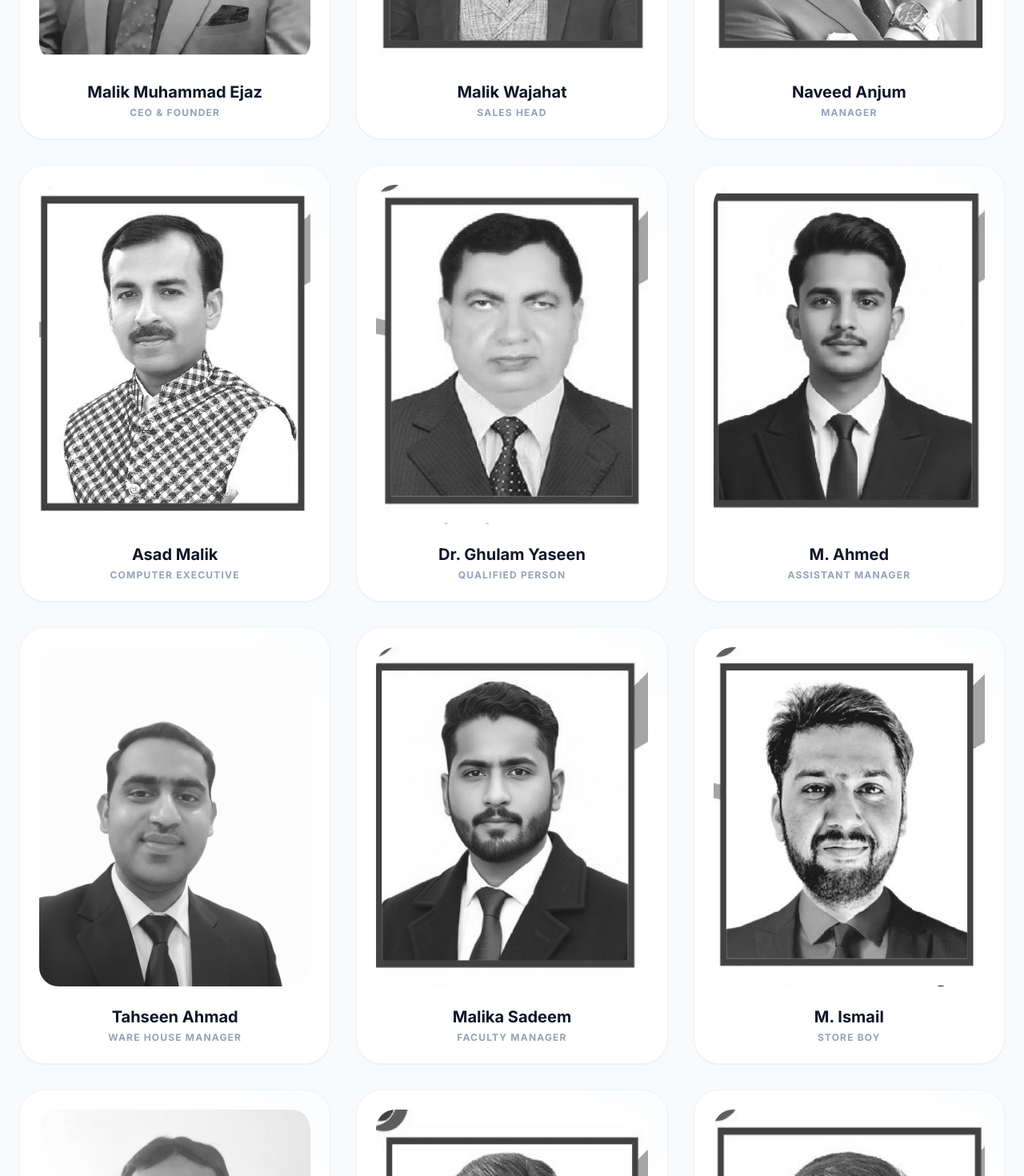
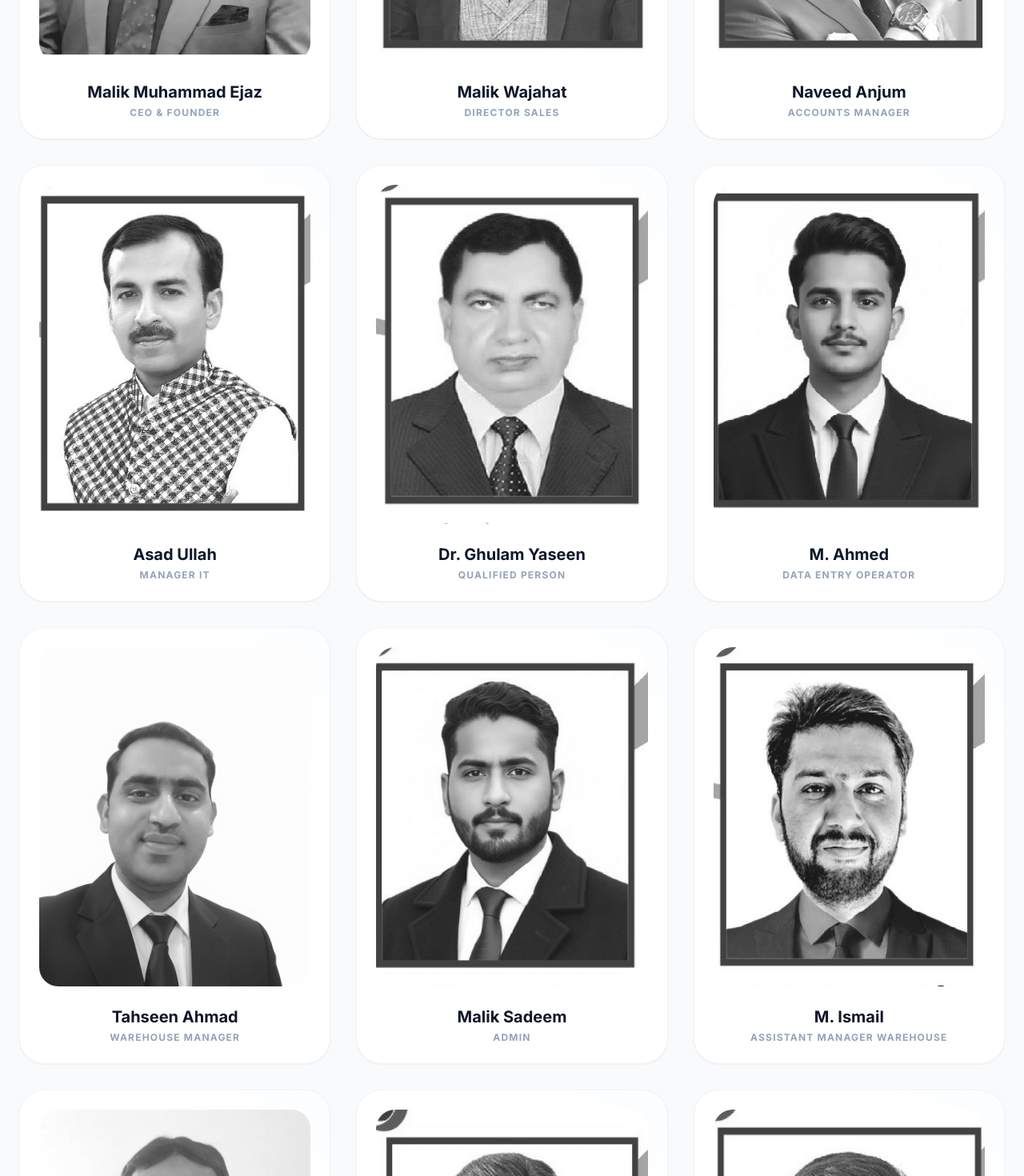
Before and after one commit to QIntellect-Technologies/ejazmalik-swiftsales, a React (Vite) app: page / in a window 1280 px wide. Shown: the part 4100-5570 px from the top of the page at 80% size. Built offline with nearby package versions, Linux system fonts and the light colour scheme; a web font is replaced by a local one.

Commit message:
Update: Team designations and name corrections

```diff
--- a/src/components/Team.jsx
+++ b/src/components/Team.jsx
@@ -13,19 +13,19 @@ const TEAM_MEMBERS = [
     {
         id: 'wajhat',
         name: 'Malik Wajahat',
-        role: 'Sales Head',
+        role: 'Director Sales',
         image: '/Team Images/Malik Wajahat - Sales Head.jpeg'
     },
     {
         id: 'naveed',
         name: 'Naveed Anjum',
-        role: 'Manager',
+        role: 'Accounts Manager',
         image: '/Team Images/Naveed Anjum - Manager.jpeg'
     },
     {
         id: 'asad',
-        name: 'Asad Malik',
-        role: 'Computer Executive',
+        name: 'Asad Ullah',
+        role: 'Manager IT',
         image: '/Team Images/Asad Malik - Computer Exective.jpeg'
     },
     {
@@ -38,31 +38,31 @@ const TEAM_MEMBERS = [
     {
         id: 'ahmed',
         name: 'M. Ahmed',
-        role: 'Assistant Manager',
+        role: 'Data Entry Operator',
         image: '/Team Images/M. Ahmed - Assistant Manager.jpeg'
     },
     {
         id: 'tahseen',
         name: 'Tahseen Ahmad',
-        role: 'Ware House Manager',
+        role: 'Warehouse Manager',
         image: '/Team Images/Tahseen ahmad.jpeg'
     },
     {
         id: 'sadeem',
-        name: 'Malika Sadeem',
-        role: 'Faculty Manager',
+        name: 'Malik Sadeem',
+        role: 'Admin',
         image: '/Team Images/Malika Sadeem - Faculty Manager.jpeg'
     },
     {
         id: 'ismail',
         name: 'M. Ismail',
-        role: 'Store Boy',
+        role: 'Assistant Manager Warehouse',
         image: '/Team Images/M. Ismail - Story BOY.jpeg'
     },
     {
         id: 'sageer',
         name: 'Sageer Ahmad',
-        role: 'Stock Management',
+        role: 'Operations Associate',
         image: '/Team Images/Sagheer Ahmed.jpeg'
     },
     {
@@ -104,13 +104,13 @@ const TEAM_MEMBERS = [
     {
         id: 'zohaib',
         name: 'M. Zohaib',
-        role: 'Cook',
+        role: 'Stock & Inventory Lead',
         image: '/Team Images/M. Zohaib - Cook.jpeg'
     },
     {
         id: 'abdul',
         name: 'Abdul Hameed',
-        role: 'Team Member',
+        role: 'Warehouse Audit Manager',
         image: '/Team Images/Abdul Hameed.jpeg'
     }
 ];
```
